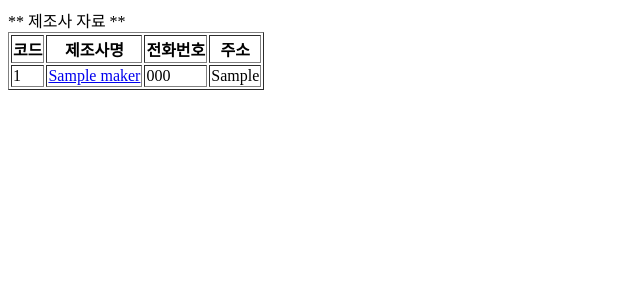
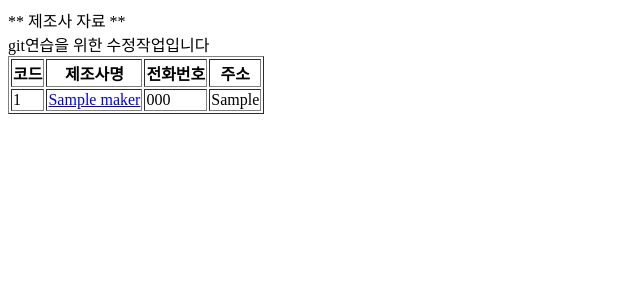
Before and after one commit to pyh3887/test-git, a Django app: page /list1 in a window 1280 px wide. Shown: the top 300 px of the page, without its empty margins (0-640 px from the left). Run offline with Django 3.2, Linux system fonts and the light colour scheme; tables that the repository leaves empty hold one stand-in row (values such as "Sample post").

Commit message:
깃 첫번ㅉ ㅐ수정 완료

```diff
--- a/django_test7table2/sangpum/templates/list1.html
+++ b/django_test7table2/sangpum/templates/list1.html
@@ -6,6 +6,7 @@
 </head>
 <body>
 ** 제조사 자료 ** <br>
+git연습을 위한 수정작업입니다
 <table border='1'>
 <tr><th>코드</th><th>제조사명</th><th>전화번호</th><th>주소</th></tr>
 {% for m in makers %}
```
Also changed, not shown: django_test7table2/sangpum/views.py (line endings or trailing spaces), 1 other file.
